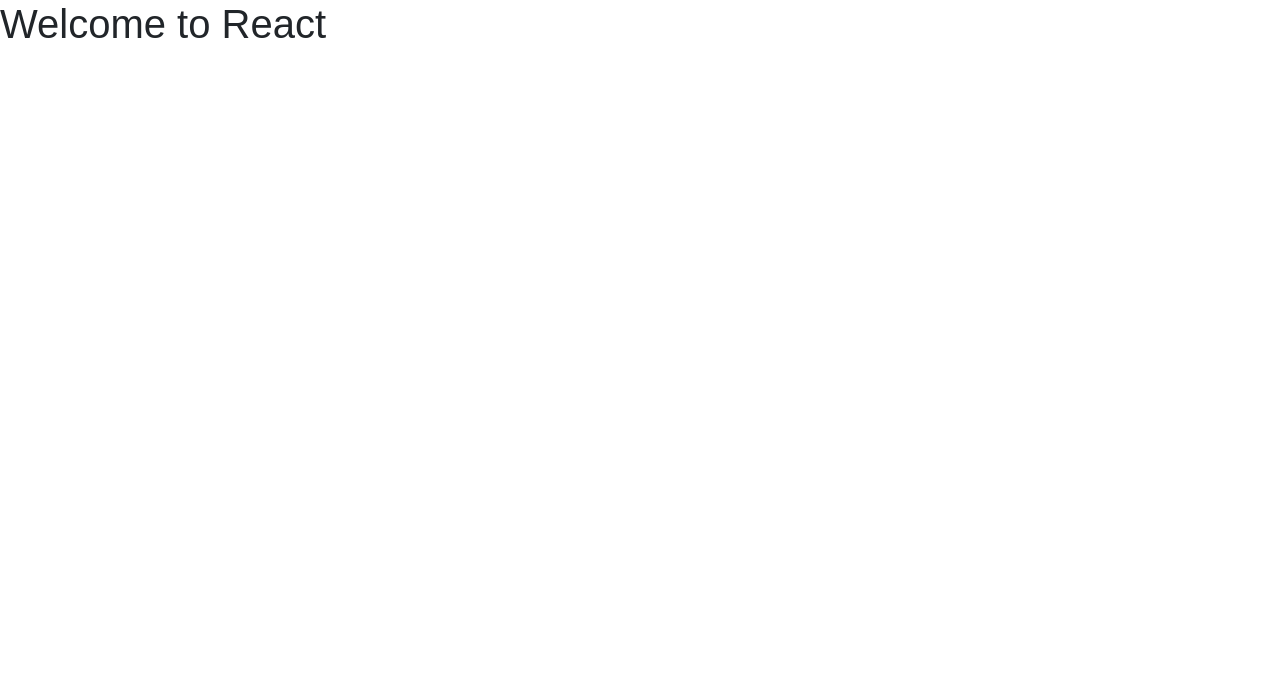
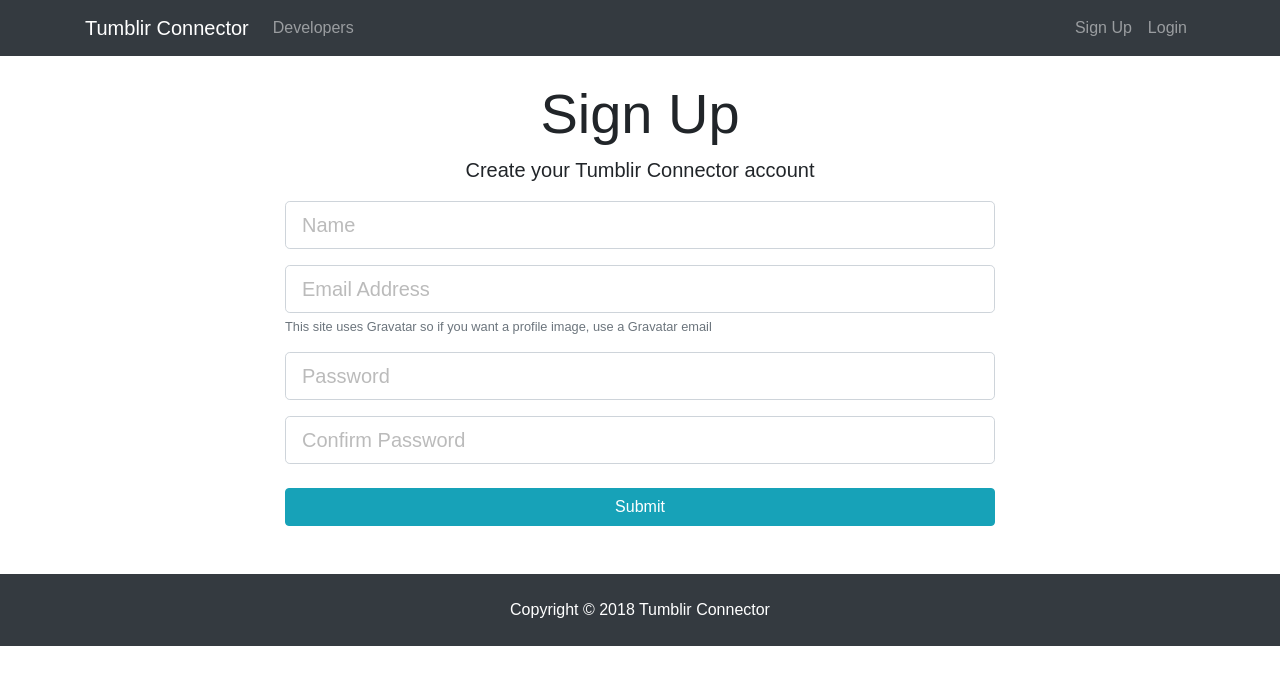
Before and after one commit to helmizu/Learn_DevConnector, a React (Create React App) app in the folder client/: page /register in a window 1280 px wide. Shown: the top 684 px of the page. Built offline with nearby package versions, Linux system fonts and the light colour scheme.

Commit message:
form login and register

```diff
--- a/client/package.json
+++ b/client/package.json
@@ -5,6 +5,7 @@
   "dependencies": {
     "react": "^16.4.1",
     "react-dom": "^16.4.1",
+    "react-router-dom": "^4.3.1",
     "react-scripts": "1.1.4"
   },
   "scripts": {
--- a/client/src/App.js
+++ b/client/src/App.js
@@ -1,12 +1,28 @@
 import React, { Component } from 'react';
+import { BrowserRouter as Router, Route } from 'react-router-dom';
+
+import Navbar from './components/layout/Navbar';
+import Landing from './components/layout/Landing';
+import Footer from './components/layout/Footer';
+import Register from './components/auth/Register';
+import Login from './components/auth/Login';
+
 import './App.css';
 
 class App extends Component {
   render() {
     return (
-      <div className="App">
-          <h1>Welcome to React</h1>
-      </div>
+      <Router>
+        <div className="App">
+          < Navbar />
+          < Route exact path="/" component={Landing} />
+          <div className="container">
+            < Route exact path="/register" component={Register} />
+            < Route exact path="/login" component={Login} />
+          </div>
+          < Footer />
+        </div>
+      </Router>
     );
   }
 }
--- /dev/null
+++ b/client/src/components/auth/Login.js
@@ -0,0 +1,54 @@
+import React, { Component } from 'react'
+
+export default class Login extends Component {
+    constructor(){
+        super()
+        this.state = {
+            email: '',
+            password: '',
+            errors : {}
+        }
+        this.onChange = this.onChange.bind(this)
+        this.onSubmit = this.onSubmit.bind(this)
+    }
+
+    onChange(e) {
+        this.setState({
+            [e.target.name] : e.target.value
+        })
+    }
+
+    onSubmit(e) {
+        e.preventDefault()
+
+        const loginUser = {
+            email: this.state.email,
+            password: this.state.password,
+        }
+
+        console.log(loginUser)
+    }
+    render() {
+        return (
+            <div className="login">
+            <div className="container">
+            <div className="row">
+            <div className="col-md-8 m-auto">
+            <h1 className="display-4 text-center">Log In</h1>
+            <p className="lead text-center">Sign in to your DevConnector account</p>
+            <form onSubmit={this.onSubmit}>
+            <div className="form-group">
+            <input type="email" className="form-control form-control-lg" placeholder="Email Address" name="email" value={this.state.email} onChange={this.onChange} />
+            </div>
+            <div className="form-group">
+            <input type="password" className="form-control form-control-lg" placeholder="Password" name="password" value={this.state.password} onChange={this.onChange} />
+            </div>
+            <input type="submit" className="btn btn-info btn-block mt-4" />
+            </form>
+            </div>
+            </div>
+            </div>
+            </div>
+        )
+    }
+}
--- /dev/null
+++ b/client/src/components/auth/Register.js
@@ -0,0 +1,67 @@
+import React, { Component } from 'react'
+
+export default class Register extends Component {
+
+    constructor(){
+        super()
+        this.state = {
+            name: '',
+            email: '',
+            password : '',
+            password2 : '',
+            errors : {}
+        }
+        this.onChange = this.onChange.bind(this)
+        this.onSubmit = this.onSubmit.bind(this)
+    }
+
+    onChange(e) {
+        this.setState({
+            [e.target.name] : e.target.value
+        })
+    }
+
+    onSubmit(e) {
+        e.preventDefault()
+
+        const newUser = {
+            name: this.state.name,
+            email: this.state.email,
+            password: this.state.password,
+            password2: this.state.password2
+        }
+
+        console.log(newUser)
+    }
+
+    render() {
+        return (
+            <div className="register">
+            <div className="container">
+            <div className="row">
+            <div className="col-md-8 m-auto">
+            <h1 className="display-4 text-center">Sign Up</h1>
+            <p className="lead text-center">Create your Tumblir Connector account</p>
+            <form onSubmit={this.onSubmit}>
+            <div className="form-group">
+            <input type="text" className="form-control form-control-lg" placeholder="Name" name="name" value={this.state.name} onChange={this.onChange} />
+            </div>
+            <div className="form-group">
+            <input type="email" className="form-control form-control-lg" placeholder="Email Address" name="email" value={this.state.email} onChange={this.onChange} />
+            <small className="form-text text-muted">This site uses Gravatar so if you want a profile image, use a Gravatar email</small>
+            </div>
+            <div className="form-group">
+            <input type="password" className="form-control form-control-lg" placeholder="Password" name="password" value={this.state.password} onChange={this.onChange} />
+            </div>
+            <div className="form-group">
+            <input type="password" className="form-control form-control-lg" placeholder="Confirm Password" name="password2" value={this.state.password2} onChange={this.onChange} />
+            </div>
+            <input type="submit" className="btn btn-info btn-block mt-4" />
+            </form>
+            </div>
+            </div>
+            </div>
+            </div>
+        )
+    }
+}
--- /dev/null
+++ b/client/src/components/layout/Footer.js
@@ -0,0 +1,11 @@
+import React, { Component } from 'react'
+
+export default class Footer extends Component {
+  render() {
+    return (
+      <footer className="bg-dark text-white mt-5 p-4 text-center">
+        Copyright &copy; {new Date().getFullYear()} Tumblir Connector
+      </footer>
+    )
+  }
+}
--- /dev/null
+++ b/client/src/components/layout/Landing.js
@@ -0,0 +1,25 @@
+import React, { Component } from 'react'
+import { Link } from 'react-router-dom'
+
+export default class Landing extends Component {
+  render() {
+    return (
+        <div className="landing">
+          <div className="dark-overlay landing-inner text-light">
+            <div className="container">
+                <div className="row">
+                <div className="col-md-12 text-center">
+                    <h1 className="display-3 mb-4">Developer Connector
+                    </h1>
+                    <p className="lead"> Create a developer profile/portfolio, share posts and get help from other developers</p>
+                    <hr />
+                    <Link to="/register" className="btn btn-lg btn-info mr-2">Sign Up</Link>
+                    <Link to="/login" className="btn btn-lg btn-light">Login</Link>
+                </div>
+                </div>
+            </div>
+          </div>
+        </div>
+    )
+  }
+}
--- /dev/null
+++ b/client/src/components/layout/Navbar.js
@@ -0,0 +1,34 @@
+import React, { Component } from 'react'
+import { Link } from 'react-router-dom'
+
+export default class Navbar extends Component {
+  render() {
+    return (
+      <nav className="navbar navbar-expand-sm navbar-dark bg-dark mb-4">
+        <div className="container">
+          <Link className="navbar-brand" to="/">Tumblir Connector</Link>
+          <button className="navbar-toggler" type="button" data-toggle="collapse" data-target="#mobile-nav">
+            <span className="navbar-toggler-icon"></span>
+          </button>
+
+          <div className="collapse navbar-collapse" id="mobile-nav">
+            <ul className="navbar-nav mr-auto">
+              <li className="nav-item">
+                <Link className="nav-link" to="/profiles"> Developers </Link>
+              </li>
+            </ul>
+
+            <ul className="navbar-nav ml-auto">
+              <li className="nav-item">
+                <Link className="nav-link" to="/register">Sign Up</Link>
+              </li>
+              <li className="nav-item">
+                <Link className="nav-link" to="/login">Login</Link>
+              </li>
+            </ul>
+          </div>
+        </div>
+      </nav>
+    )
+  }
+}
--- a/package.json
+++ b/package.json
@@ -5,7 +5,7 @@
   "main": "server.js",
   "scripts": {
     "start" : "nodemon server.js",
-    "test": "nodemon server.js",
+    "server": "nodemon server.js",
     "client-install": "npm install --prefix client",
     "client-start": "npm start --prefix client",
     "dev" : "concurrently \"npm run server\" \"npm run client-start\""
```
